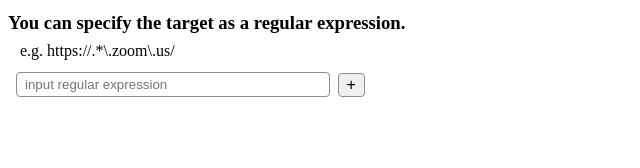
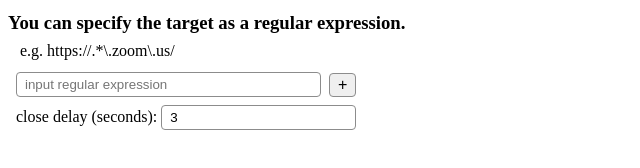
Before and after one commit to MtBlue81/auto-closer, a website built with webpack: page public/options.html in a window 1280 px wide. Shown: the whole page, without its empty margins (0-640 px from the left). Built offline with nearby package versions, Linux system fonts and the light colour scheme; some packages are replaced by stand-ins of ours.

Commit message:
Add delay option

```diff
--- a/public/options.html
+++ b/public/options.html
@@ -19,9 +19,27 @@
       form {
         display: flex;
         align-items: center;
+        width: 100%;
+        gap: 8px;
+
+        > div {
+          display: flex;
+          flex-direction: column;
+          gap: 8px;
+        }
       }
 
-      input[type='text'] {
+      fieldset {
+        display: flex;
+        align-items: center;
+        margin: 0;
+        padding: 0;
+        border: 0;
+        outline: 0;
+        width: 100%;
+      }
+
+      input[type='text'], input[type='number'] {
         border: 1px solid #8c8c8c;
         border-radius: 4px;
         padding: 4px 8px;
@@ -56,8 +74,18 @@
       <option-list id="options"></option-list>
 
       <form id="form">
-        <input type="text" id="addInput" placeholder="input regular expression"></input>
-        <button id="addButton">+</button>
+        <div>
+          <fieldset>
+            <input type="text" id="addInput" placeholder="input regular expression"></input>
+            <button id="addButton">+</button>
+          </fieldset>
+          <fieldset>
+            <label>
+              close delay (seconds):
+              <input type="number" id="delay"></input>
+            </label>
+          </fieldset>
+        </div>
         <span id="status">Saved.</span>
       </form>
     </main>
--- a/src/OptionsData.js
+++ b/src/OptionsData.js
@@ -3,6 +3,7 @@
 class OptionsData {
   constructor() {
     this.options = [];
+    this.delay = 3;
   }
 
   async restore() {
@@ -10,10 +11,12 @@ class OptionsData {
       chrome.storage.sync.get(
         {
           options: [],
+          delay: 3,
         },
-        ({ options }) => {
+        ({ options, delay }) => {
           this.options = options;
-          resolve(options);
+          this.delay = delay;
+          resolve(options, delay);
         }
       );
     });
@@ -21,7 +24,10 @@ class OptionsData {
 
   async store() {
     return new Promise((resolve) => {
-      chrome.storage.sync.set({ options: this.options }, () => resolve());
+      chrome.storage.sync.set(
+        { options: this.options, delay: this.delay },
+        () => resolve()
+      );
     });
   }
 
@@ -34,10 +40,6 @@ class OptionsData {
     this.options = this.options.filter((o) => o !== option);
     return this.store();
   }
-
-  get data() {
-    return this.options;
-  }
 }
 
 export default OptionsData;
--- a/src/options.js
+++ b/src/options.js
@@ -9,6 +9,7 @@ const options = new OptionsData();
 const $list = document.getElementById("options");
 const $addInput = document.getElementById("addInput");
 const $status = document.getElementById("status");
+const $delayInput = document.getElementById("delay");
 
 const showStatus = () => {
   $status.classList.add("show");
@@ -19,9 +20,15 @@ const showStatus = () => {
 
 const restoreOptions = async () => {
   await options.restore();
-  $list.setAttribute("options", options.data);
+  $list.setAttribute("options", options.options);
   $list.addEventListener("remove", async ({ detail }) => {
     await options.remove(detail);
+    showStatus();
+  });
+  $delayInput.value = options.delay;
+  $delayInput.addEventListener("change", async (e) => {
+    options.delay = e.target.value;
+    await options.store();
     showStatus();
   });
 };
```
Also changed, not shown: src/contentScript.js (+14 -5 lines).
